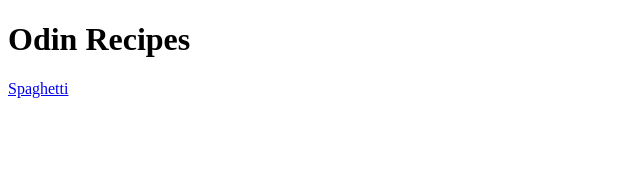
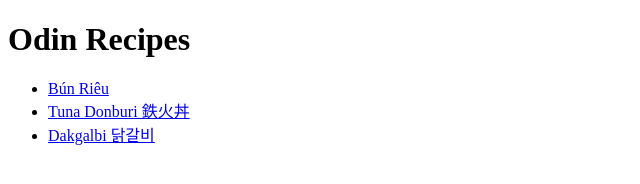
Before and after one commit to victoriaylt/odin-recipes, a plain HTML site: page index.html in a window 1280 px wide. Shown: the whole page, without its empty margins (0-640 px from the left). Drawn offline with Linux system fonts and the light colour scheme.

Commit message:
Added links to 3 recipes     - bun rieu     - tuna donburi     - dakgalbi

```diff
--- a/index.html
+++ b/index.html
@@ -6,6 +6,10 @@
     </head>
     <body>
         <h1>Odin Recipes</h1>
-        <a href="recipes/spaghetti.html">Spaghetti</a>
+        <ul>
+            <li><a href="recipes/bunrieu.html">Bún Riêu</a></li>
+            <li><a href="recipes/tunadonburi.html">Tuna Donburi 鉄火丼</a></li>
+            <li><a href="recipes/dakgalbi.html">Dakgalbi 닭갈비</a></li>
+        </ul>
     </body>
 </html>
```
